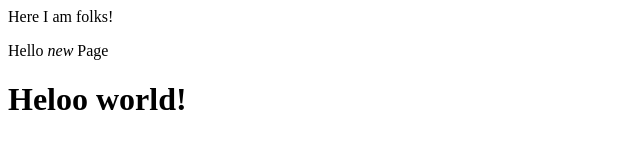
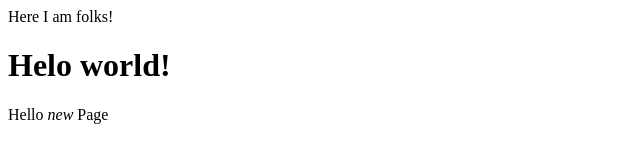
Before and after one commit to MSaheel01/First-Respository, a plain HTML site: page Index.html in a window 1280 px wide. Shown: the whole page, without its empty margins (0-640 px from the left). Drawn offline with Linux system fonts and the light colour scheme.

Commit message:
Update Index.html

```diff
--- a/Index.html
+++ b/Index.html
@@ -5,7 +5,7 @@
         Here I am folks!
     </head>
     <body>
+        <h1>Helo world!</h1>
         <p>Hello <i>new</i> Page</p>
-        <h1>Heloo world!</h1>
     </body>
 </html>
```
